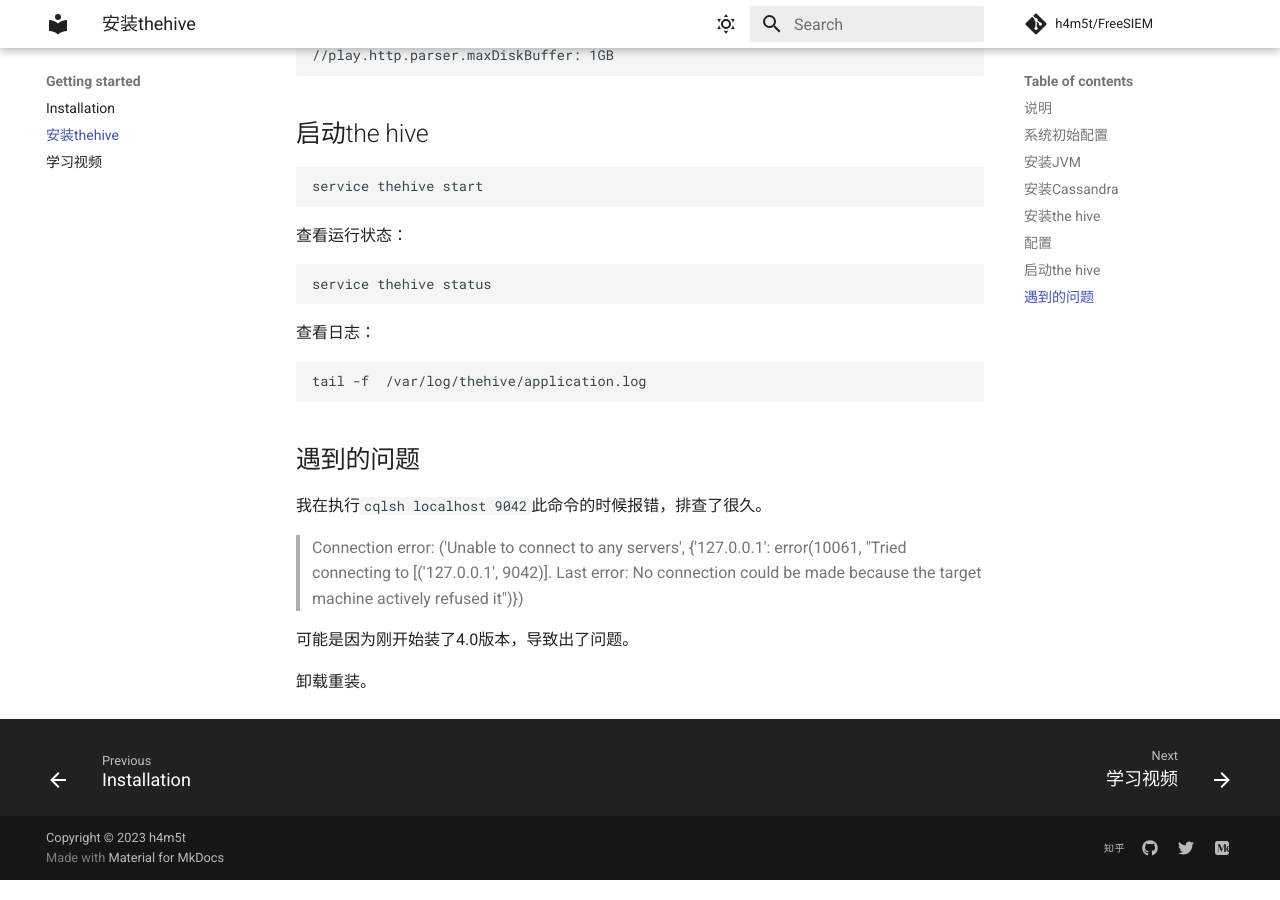
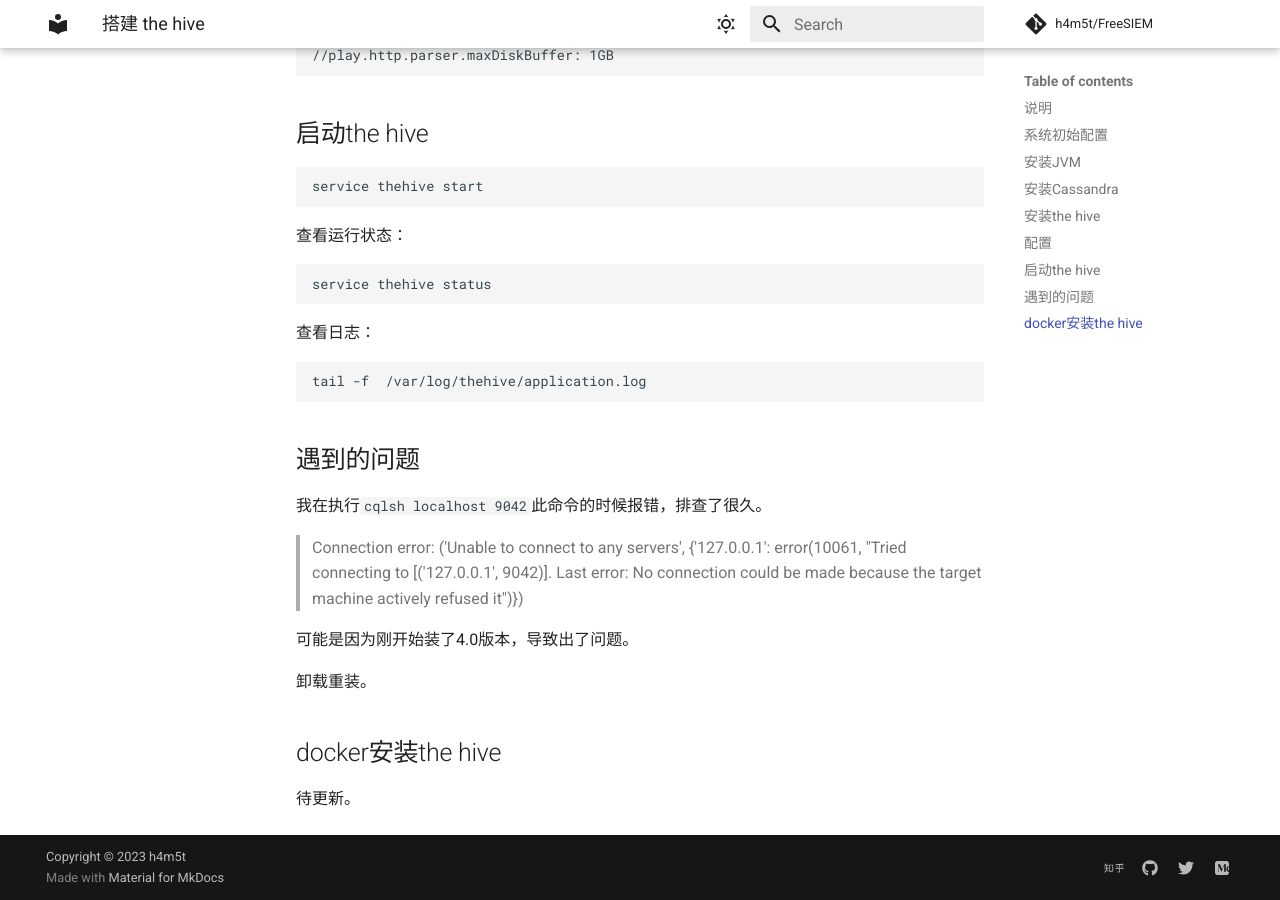
Before and after one commit to h4m5t/FreeSIEM, an MkDocs documentation site: the page built from docs/install_thehive.md, in a window 1280 px wide and 900 px high, scrolled down 6047 px. Built offline with MkDocs 1.6.1 and Material for MkDocs 9.7.7, drawn with Linux system fonts in a browser that asks for light colours; comment, search, counter and statistics services are not loaded.

Commit message:
Update and rename installthehive.md to install_thehive.md

```diff
--- a/docs/installthehive.md
+++ b/docs/install_thehive.md
@@ -364,3 +364,6 @@
 可能是因为刚开始装了4.0版本，导致出了问题。
 
 卸载重装。
+
+## docker安装the hive
+待更新。
```
